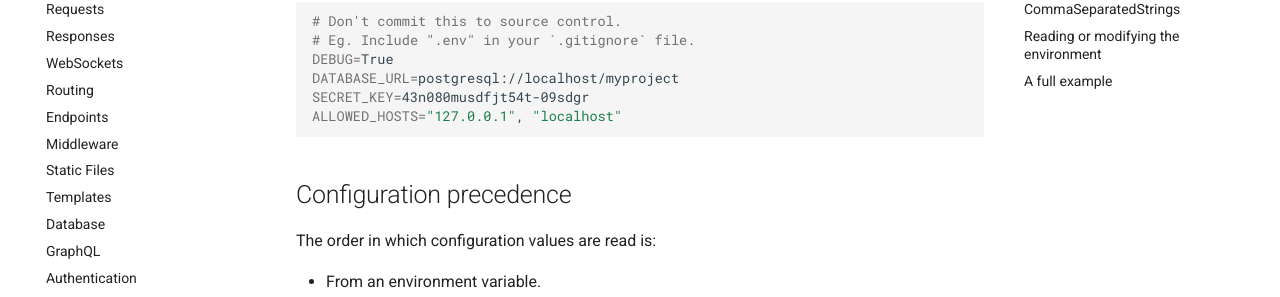
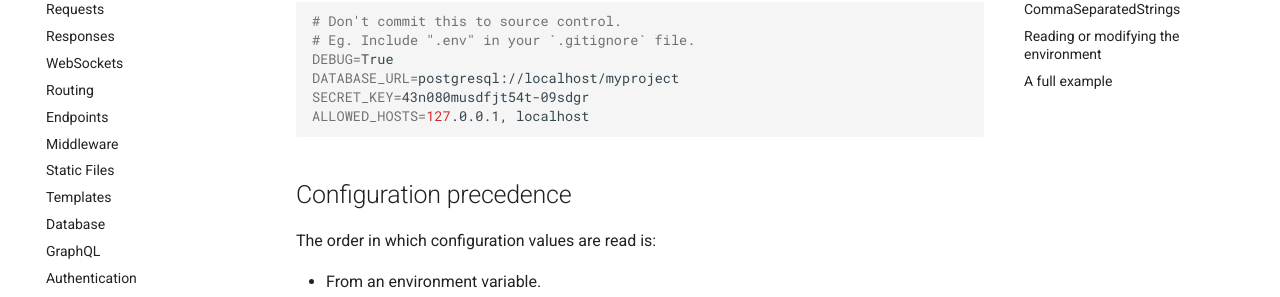
Before and after one commit to hidraco/starlette, an MkDocs documentation site: the page built from docs/config.md, in a window 1280 px wide and 900 px high, scrolled down 565 px. Shown: the part 153-450 px from the top of the window. Built offline with MkDocs 1.6.1 and Material for MkDocs 9.7.7, drawn with Linux system fonts in a browser that asks for light colours; comment, search, counter and statistics services are not loaded.

Commit message:
Corrects usage of CommaSeparatedStrings in docs (#467)

````diff
--- a/docs/config.md
+++ b/docs/config.md
@@ -32,7 +32,7 @@ app.debug = DEBUG
 DEBUG=True
 DATABASE_URL=postgresql://localhost/myproject
 SECRET_KEY=43n080musdfjt54t-09sdgr
-ALLOWED_HOSTS="127.0.0.1", "localhost"
+ALLOWED_HOSTS=127.0.0.1, localhost
 ```
 
 ## Configuration precedence
````
